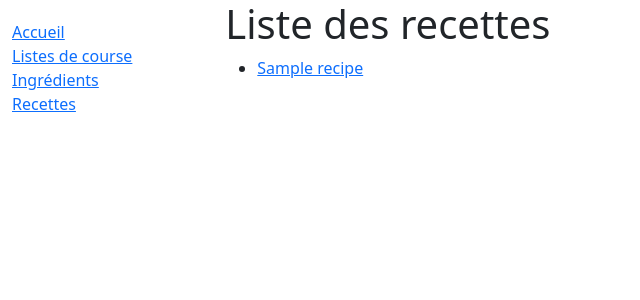
After one commit to GitUser-8/list-of-food, a Django app: page /catalog/recettes/ in a window 1280 px wide. The commit adds this page. Shown: the top 300 px of the page, without its empty margins (0-640 px from the left). Run offline with Django 5.2, Linux system fonts and the light colour scheme; tables that the repository leaves empty hold one stand-in row (values such as "Sample post").

Commit message:
created lists views, next take care of detail

```diff
--- a/foodlisttool/catalog/models.py
+++ b/foodlisttool/catalog/models.py
@@ -6,7 +6,7 @@ import datetime
 class Ingredient(models.Model):
     """Model reprenting an ingredient."""
     name = models.CharField(max_length=50)
-    image = models.ImageField(upload_to='images/', null=True)
+    image = models.ImageField(upload_to='images/', null=True, blank=True)
 
     def __str__(self):
         """String for representing the Model object."""
--- a/foodlisttool/catalog/templates/base_generic.html
+++ b/foodlisttool/catalog/templates/base_generic.html
@@ -21,7 +21,9 @@
           {% block sidebar %}
             <ul class="sidebar-nav">
               <li><a href="{% url 'index' %}">Accueil</a></li>
-              <li><a href="{% url 'shopping-lists' %}">Listes de course</a></li>
+              <li><a href="{% url 'shoppinglists' %}">Listes de course</a></li>
+              <li><a href="{% url 'ingredients' %}">Ingrédients</a></li>
+              <li><a href="{% url 'recipes' %}">Recettes</a></li>
             </ul>
           {% endblock %}
         </div>
--- /dev/null
+++ b/foodlisttool/catalog/templates/catalog/recipe_list.html
@@ -0,0 +1,16 @@
+{% extends "base_generic.html" %}
+
+{% block content %}
+  <h1>Liste des recettes</h1>
+  {% if recipe_list %}
+    <ul>
+      {% for recipe in recipe_list %}
+      <li>
+        <a href="{{ recipe.get_absolute_url }}">{{ recipe.name }}</a>
+      </li>
+      {% endfor %}
+    </ul>
+  {% else %}
+    <p>Il n'y a aucune recette.</p>
+  {% endif %}
+{% endblock %}
--- a/foodlisttool/catalog/templates/catalog/shoppinglist_detail.html
+++ b/foodlisttool/catalog/templates/catalog/shoppinglist_detail.html
@@ -1,7 +1,7 @@
 {% extends "base_generic.html" %}
 
 {% block content %}
-  <h1>Title: {{ book.title }}</h1>
+  <h1>Liste de course du {{ shoppinglist.date }}</h1>
 
   <p><strong>Author:</strong> <a href="">{{ book.author }}</a></p>
   <!-- author detail link not yet defined -->
--- a/foodlisttool/catalog/templates/index.html
+++ b/foodlisttool/catalog/templates/index.html
@@ -2,8 +2,7 @@
 {% block content %}
   <h1>Liste de course</h1>
   <p>
-    Le liste présente une liste d'ingrédients avec plusieurs fonctionnalités pour gérer les courses et achats alimentaires quotidiens.
+    Accueil du site.
   </p>
-  <h2>Liste d'ingrédients</h2>
   <p>Le site compte {{ num_ing }} ingrédients, {{ num_recipe }} recettes, {{ num_shoplist }} listes.</p>
 {% endblock %}
--- a/foodlisttool/catalog/urls.py
+++ b/foodlisttool/catalog/urls.py
@@ -4,5 +4,9 @@ from . import views
 urlpatterns = [
     path('', views.index, name='index'),
     path('listes/', views.ShoppingListListView.as_view(), name='shoppinglists'),
-    path('liste/<int:pk>', views.ShoppingListDetailView.as_view(), name='shoppinglist-detail')
+    path('liste/<int:pk>', views.ShoppingListDetailView.as_view(), name='shoppinglist-detail'),
+    path('ingredients/', views.IngredientListView.as_view(), name='ingredients'),
+    path('ingredient/<int:pk>', views.IngredientDetailView.as_view(), name='ingredient-detail'),
+    path('recettes/', views.RecipeListView.as_view(), name='recipes'),
+    path('recette/<int:pk>', views.RecipeDetailView.as_view(), name='recipe-detail'),
 ]
--- a/foodlisttool/catalog/views.py
+++ b/foodlisttool/catalog/views.py
@@ -25,3 +25,15 @@ class ShoppingListListView(generic.ListView):
 
 class ShoppingListDetailView(generic.DetailView):
     model = ShoppingList
+
+class IngredientListView(generic.ListView):
+    model = Ingredient
+
+class IngredientDetailView(generic.DetailView):
+    model = Ingredient
+
+class RecipeListView(generic.ListView):
+    model = Recipe
+
+class RecipeDetailView(generic.DetailView):
+    model = Recipe
```
Also changed, not shown: foodlisttool/catalog/templates/catalog/ingredient_list.html (added, +16 -0 lines), foodlisttool/catalog/templates/catalog/ingredient_detail.html (added), foodlisttool/catalog/templates/catalog/recipe_detail.html (added).
